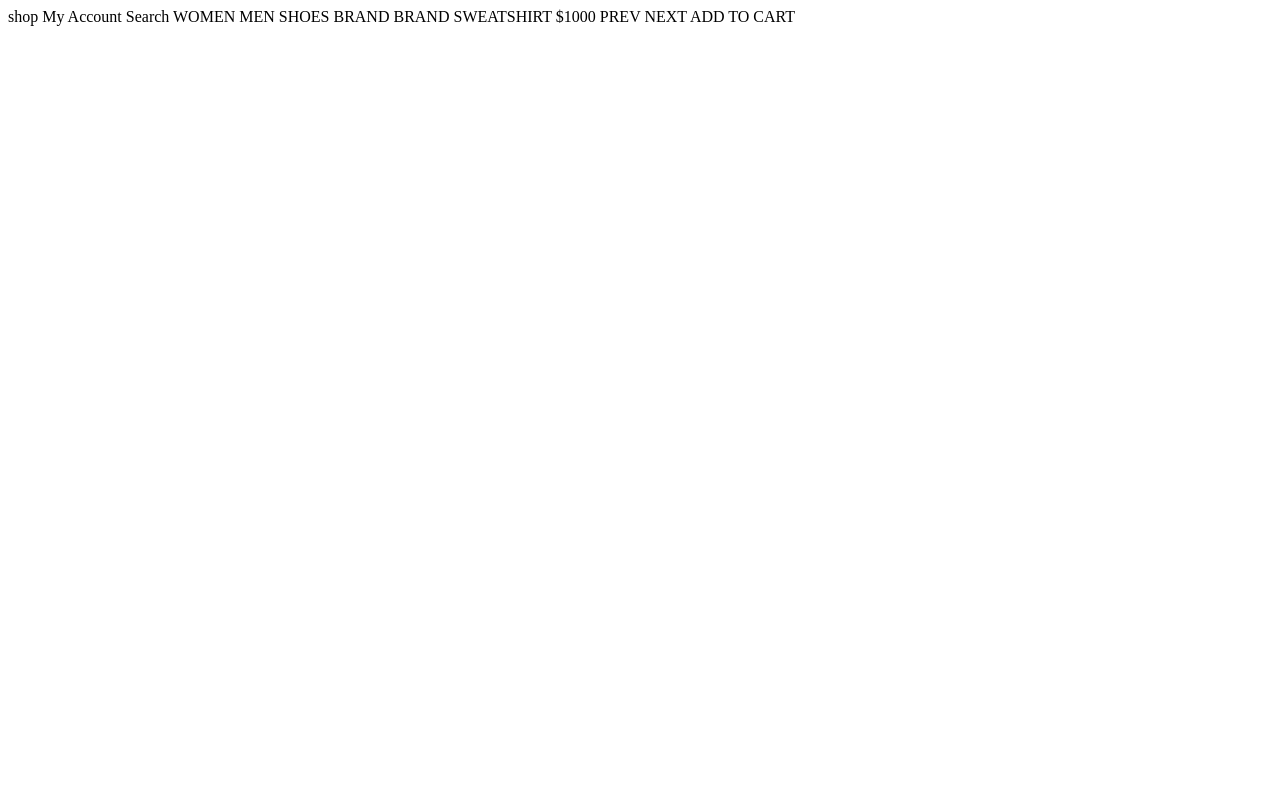
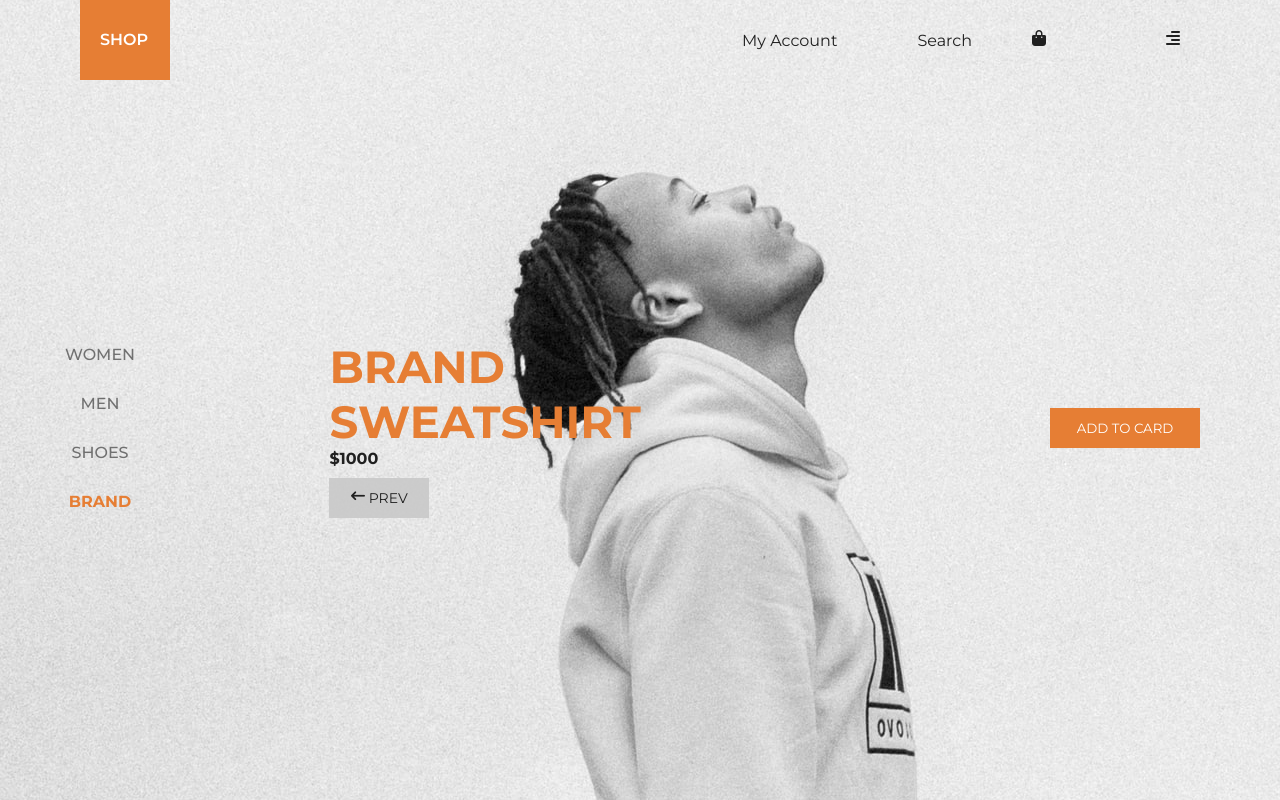
Before and after one commit to rafaelmjardim/lojatemplate, a plain HTML site: page index.html in a window 1280 px wide. Drawn offline with Linux system fonts and the light colour scheme.

Commit message:
'Inicio'

```diff
--- a/index.html
+++ b/index.html
@@ -1,4 +1,4 @@
-shop
+<!-- shop
 My Account
 Search
 WOMEN
@@ -9,4 +9,51 @@ BRAND SWEATSHIRT
 $1000
 PREV
 NEXT
-ADD TO CART
+ADD TO CART -->
+<!DOCTYPE html>
+<html lang="pt-br">
+<head>
+    <meta charset="UTF-8">
+    <meta http-equiv="X-UA-Compatible" content="IE=edge">
+    <meta name="viewport" content="width=device-width, initial-scale=1.0">
+    <script src="https://kit.fontawesome.com/acfff9bdb1.js" crossorigin="anonymous"></script>
+    <link rel="preconnect" href="https://fonts.googleapis.com">
+    <link rel="preconnect" href="https://fonts.gstatic.com" crossorigin>
+    <link href="https://fonts.googleapis.com/css2?family=Montserrat:wght@100;200;300;400;500;600;700&display=swap" rel="stylesheet">
+    <link rel="stylesheet" href="./styles/style.css">
+
+    <title>Shop template</title>
+</head>
+<body>
+    <nav class="nav-bar">
+        <a class="shop" href="#">SHOP</a>
+        <div class="nav-content">
+            <a href="#">My Account</a>
+            <a href="#">Search</a>
+                <div class="icons">
+                    <i class="fa-solid fa-bag-shopping"></i>
+                </div>
+                <div class="icons">
+                    <i class="fa-solid fa-align-right"></i>
+                </div>
+        </div>
+    </nav>
+    <div class="container">
+        <div class="menu">
+            <a href="#">WOMEN</a>
+            <a href="#">MEN</a>
+            <a href="#">SHOES</a>
+            <a href="#"><span>BRAND</span></a>
+        </div>
+        <div class="content">
+            <h2>BRAND</h2>
+            <h2>SWEATSHIRT</h2>
+            <p>$1000</p>
+            <div class="prev"><i class="fa-solid fa-arrow-left-long"></i> PREV</div>
+        </div>
+        <div class="card">
+            <button class="btn">ADD TO CARD</button>
+        </div>
+    </div>
+</body>
+</html>
--- /dev/null
+++ b/styles/style.css
@@ -0,0 +1,105 @@
+* {
+    margin: 0;
+    padding: 0;
+    text-decoration: none;
+    color: rgb(32, 32, 32);
+    font-family: 'Montserrat', sans-serif;
+    overflow-x: hidden;
+}
+body {
+    background-image: url('../assets/background.jpg') ;
+    background-attachment: fixed;
+    background-repeat: no-repeat;
+    background-position-y: center;
+}
+.nav-bar {
+    display: flex;
+    justify-content: space-between;
+}
+.nav-bar a {
+    padding: 20px;
+    margin-left: 80px;
+}
+.nav-content a {
+    padding: 0;
+}
+.shop {
+    background-color: #e67e34;
+    width: 50px;
+    height: 40px;
+    line-height: 40px;
+    color: white;
+    font-weight: 600;
+}
+.nav-content {
+    display: flex;
+    align-items: center;
+    margin-right: 40px;
+
+}
+.nav-content a {
+
+}
+.icons-content {
+    display: flex;
+    background-color: red;
+    position: relative;
+    right: 40px;
+}
+.icons {
+    padding: 20px 60px;
+}
+.container {
+    display: flex;
+    flex-direction: row;
+    justify-content: space-between;
+    align-items: center;
+    width: 100%;
+    height: 87vh;
+}
+.menu {
+    display: flex;
+    flex-direction: column;
+    text-align: center;
+    align-items: center;
+    padding: 0 50px;
+}
+.menu a{
+    padding: 15px;
+    color: rgba(39, 39, 39, 0.616);
+    font-weight: 500;
+}
+.menu span {
+    color: #e67e34;
+    font-weight: 700;
+}
+.content {
+    font-size: 30px;
+    margin-right: 200px;
+}
+.content h2 {
+    color: #e67e34;
+}
+.content p {
+    font-size: 16px;
+    font-weight: bold;
+}
+.prev {
+    font-size: 14px;
+    width: 100px;
+    height: 40px;
+    background-color: #c9c9c9ea;
+    text-align: center;
+    margin-top: 10px;
+    line-height: 40px;
+}
+.card {
+    padding: 0 80px;
+}
+.card .btn {
+    color: white;
+    background-color: #e67e34;
+    width: 150px;
+    height: 40px;
+    border: none;
+}
```
